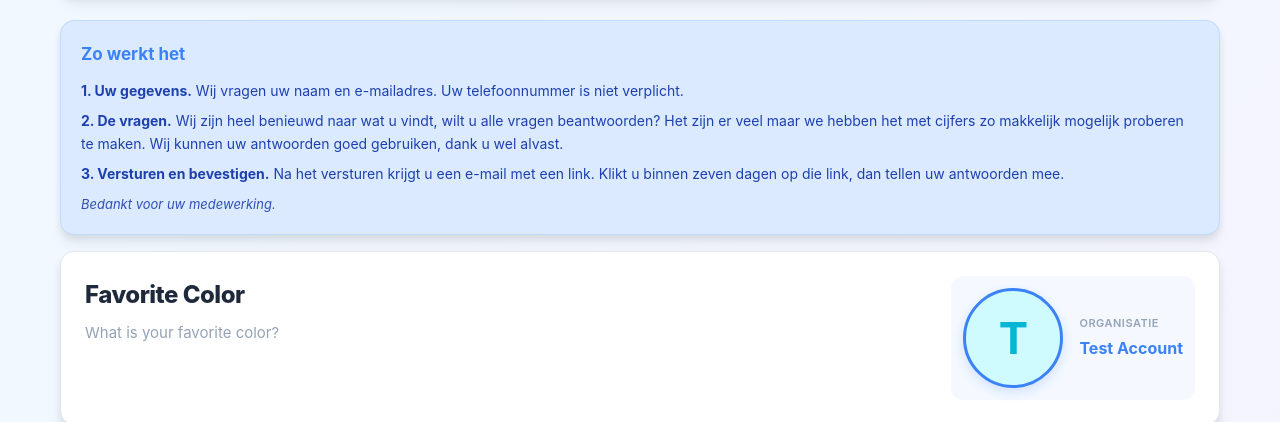
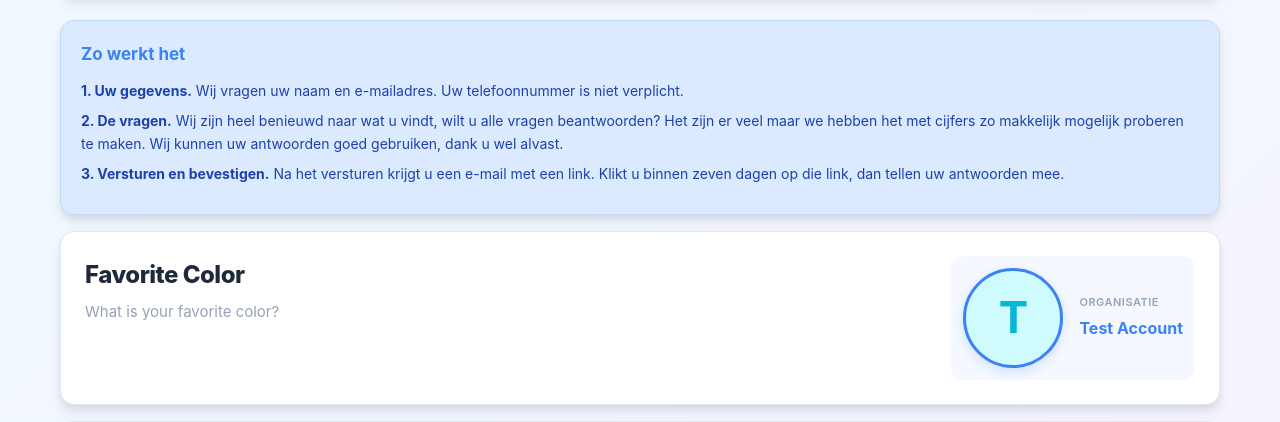
Before and after one commit to elementa-ermelo/Polls-Elementa, a Laravel app: page /polls/1 in a window 1280 px wide. Shown: the part 315-737 px from the top of the page. Run offline with Laravel 12, Linux system fonts and the light colour scheme; data comes from the database, SQL or seed files in the repository; data that the repository does not hold is empty.

Commit message:
Polls: geen dubbel bedankje onder Zo werkt het
Co-Authored-By: Claude Opus 5.5 <noreply@anthropic.com>

```diff
--- a/resources/views/polls/show.blade.php
+++ b/resources/views/polls/show.blade.php
@@ -70,9 +70,7 @@
             <strong>3. Versturen.</strong> Uw antwoorden tellen direct mee.
         </p>
         @endif
-        <p style="margin:0; color:#1e40af; font-size:13px; opacity:0.9; font-style:italic;">
-            Bedankt voor uw medewerking.
-        </p>
+        {{-- geen los bedankje meer: punt 2 zegt al "dank u wel alvast" (IJme, 17 nov) --}}
     </div>
 
     {{-- Poll header --}}
```
